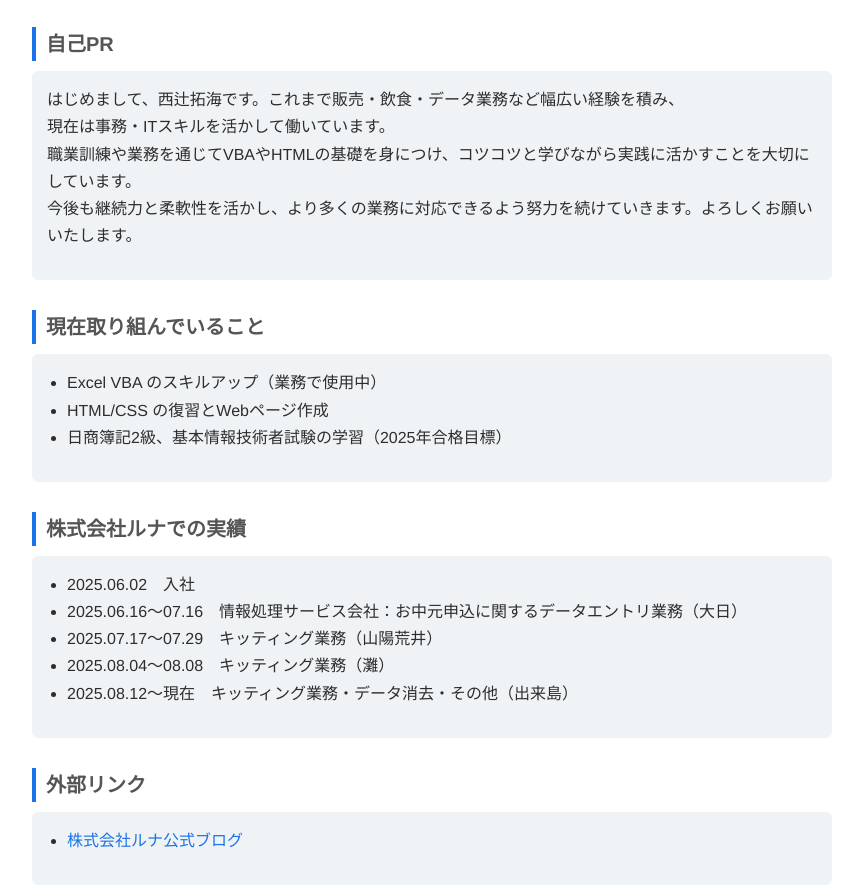
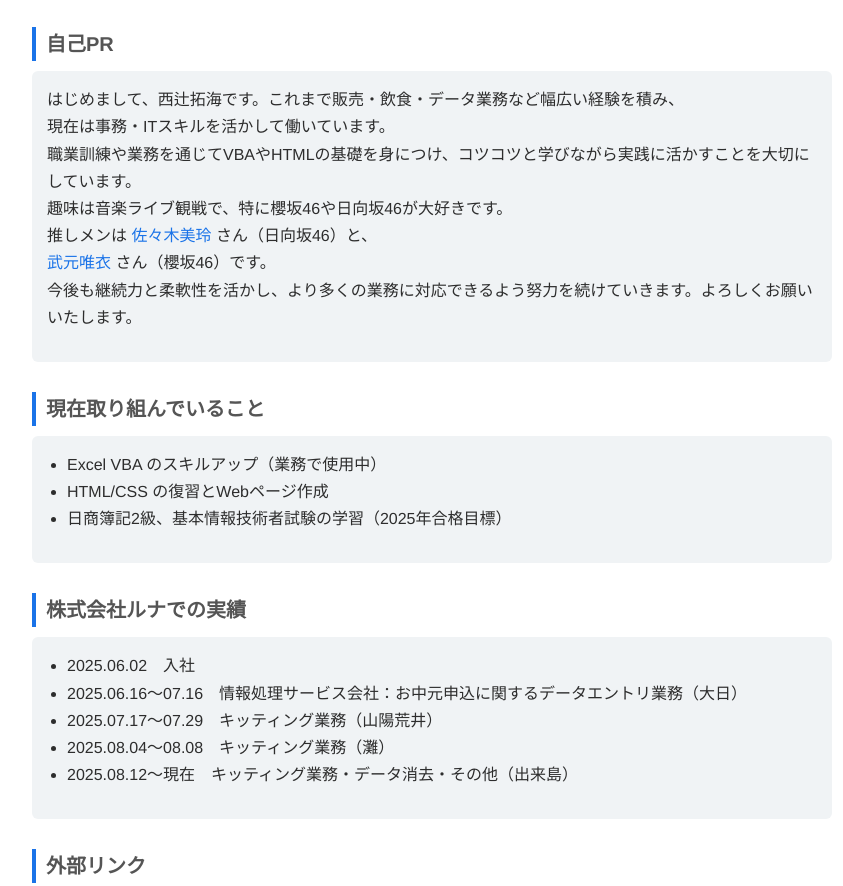
Before and after one commit to takumi123456/profile-page, a plain HTML site: page index.html in a window 1280 px wide. Shown: the part 1581-2467 px from the top of the page, without its empty margins (208-1051 px from the left). Drawn offline with Linux system fonts and the light colour scheme.

Commit message:
Update index.html

```diff
--- a/index.html
+++ b/index.html
@@ -124,6 +124,9 @@
           はじめまして、西辻拓海です。これまで販売・飲食・データ業務など幅広い経験を積み、<br>
           現在は事務・ITスキルを活かして働いています。<br>
           職業訓練や業務を通じてVBAやHTMLの基礎を身につけ、コツコツと学びながら実践に活かすことを大切にしています。<br>
+          趣味は音楽ライブ観戦で、特に櫻坂46や日向坂46が大好きです。<br>
+          推しメンは <a href="https://takumi123456.github.io/mirei.sasaki/index.html" target="_blank">佐々木美玲</a> さん（日向坂46）と、<br>
+          <a href="https://takumi123456.github.io/yui.takemoto/" target="_blank">武元唯衣</a> さん（櫻坂46）です。<br>
           今後も継続力と柔軟性を活かし、より多くの業務に対応できるよう努力を続けていきます。よろしくお願いいたします。
         </p>
       </div>
@@ -140,7 +143,7 @@
       </div>
     </div>
 
-    <!-- ここから追記：株式会社ルナでの実績 -->
+    <!-- 株式会社ルナでの実績 -->
     <div class="section">
       <h2>株式会社ルナでの実績</h2>
       <div class="gray-box">
@@ -153,7 +156,6 @@
         </ul>
       </div>
     </div>
-    <!-- 追記ここまで -->
 
     <div class="section">
       <h2>外部リンク</h2>
```
